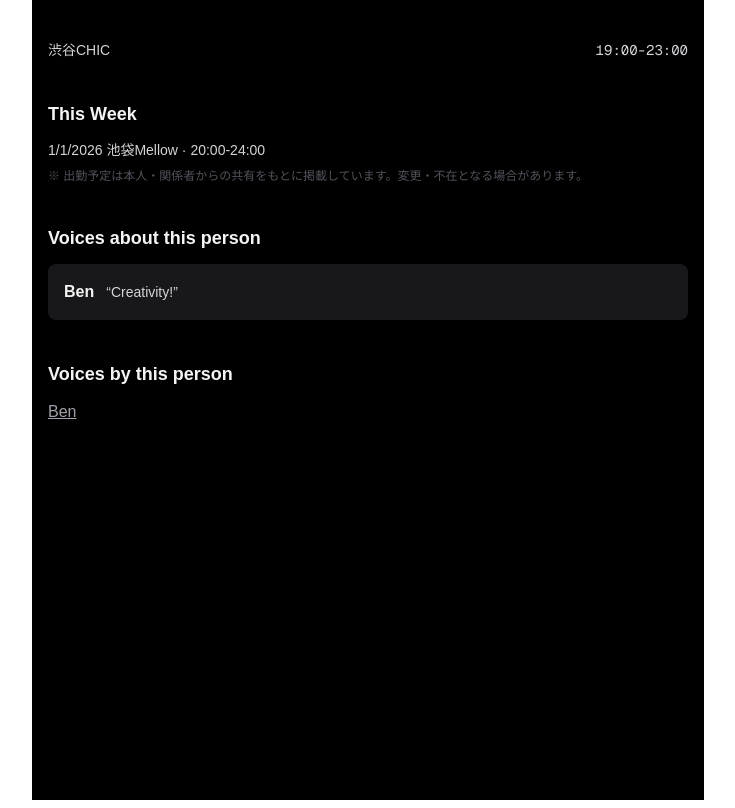
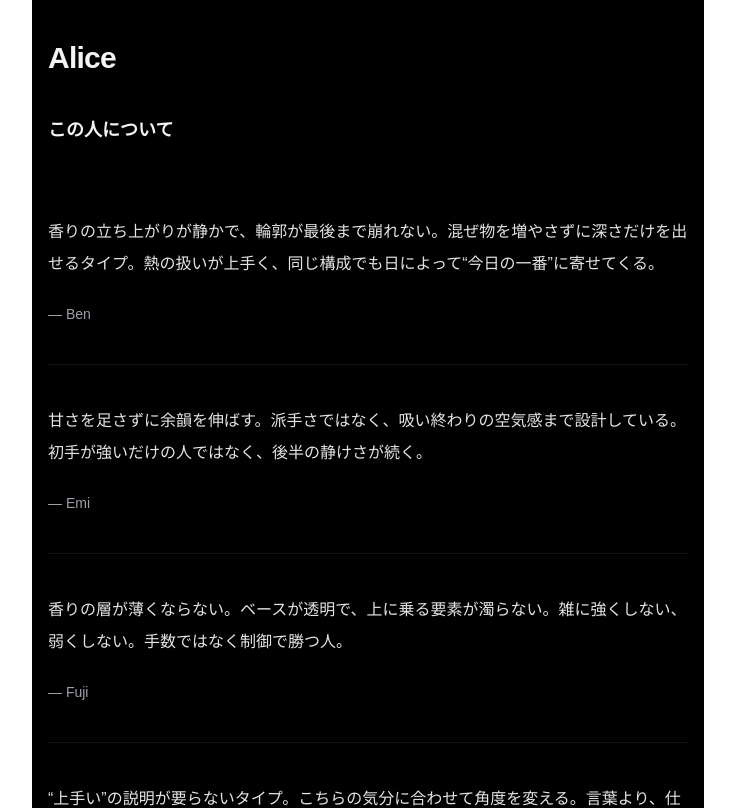
Before and after one commit to enganche1988/shisha-player, a Next.js app: page /people/alice in a window 1280 px wide. Shown: the top 808 px of the page, without its empty margins (272-1007 px from the left). Built offline with nearby package versions, Linux system fonts and the light colour scheme.

Commit message:
ui: people detail becomes exhibition-first (long recommendations as primary)

```diff
--- a/src/app/people/[slug]/page.tsx
+++ b/src/app/people/[slug]/page.tsx
@@ -4,7 +4,8 @@ export const revalidate = 0;
 import { getPrisma } from "@/lib/prisma";
 
 type TodayInfo = { shop?: string; start?: string; end?: string };
-type FallbackShift = { id: string; shop: { area?: string; displayName: string }; date: Date; start?: string; end?: string };
+type PersonLite = { slug: string; displayName: string };
+type RecommendationLite = { id: string; body: string; fromPerson: PersonLite };
 
 function getShopAndTime(today: TodayInfo | undefined): { shop: string; time: string } {
   const shop = today?.shop ?? "—";
@@ -22,9 +23,31 @@ function fallbackDataFor(slug: string | undefined) {
   const s = typeof slug === "string" && slug.length > 0 ? slug : "anonymous";
   const simpleName = s.charAt(0).toUpperCase() + s.slice(1);
   const today: TodayInfo = { shop: "渋谷CHIC", start: "19:00", end: "23:00" };
-  const weekShifts: FallbackShift[] = [
-    { id: "t", shop: { area: "渋谷", displayName: "渋谷CHIC" }, date: new Date(), start: "19:00", end: "23:00" },
-    { id: "w1", shop: { area: "池袋", displayName: "池袋Mellow" }, date: new Date(Date.now() + 2 * 24 * 60 * 60 * 1000), start: "20:00", end: "24:00" },
+  const abouts: RecommendationLite[] = [
+    {
+      id: "r1",
+      body:
+        "香りの立ち上がりが静かで、輪郭が最後まで崩れない。混ぜ物を増やさずに深さだけを出せるタイプ。熱の扱いが上手く、同じ構成でも日によって“今日の一番”に寄せてくる。",
+      fromPerson: { slug: "ben", displayName: "Ben" },
+    },
+    {
+      id: "r2",
+      body:
+        "甘さを足さずに余韻を伸ばす。派手さではなく、吸い終わりの空気感まで設計している。初手が強いだけの人ではなく、後半の静けさが続く。",
+      fromPerson: { slug: "emi", displayName: "Emi" },
+    },
+    {
+      id: "r3",
+      body:
+        "香りの層が薄くならない。ベースが透明で、上に乗る要素が濁らない。雑に強くしない、弱くしない。手数ではなく制御で勝つ人。",
+      fromPerson: { slug: "fuji", displayName: "Fuji" },
+    },
+    {
+      id: "r4",
+      body:
+        "“上手い”の説明が要らないタイプ。こちらの気分に合わせて角度を変える。言葉より、仕上がりで黙らせてくる。",
+      fromPerson: { slug: "chloe", displayName: "Chloe" },
+    },
   ];
   return {
     person: {
@@ -33,10 +56,7 @@ function fallbackDataFor(slug: string | undefined) {
       canComment: true,
     },
     today,
-    abouts: [
-      { id: "b", fromPerson: { slug: "ben", displayName: "Ben" }, body: "Creativity!" }
-    ],
-    weekShifts,
+    abouts,
     bys: [
       { id: "to1", toPerson: { slug: "ben", displayName: "Ben" } }
     ]
@@ -66,7 +86,7 @@ async function getPersonData(slug: string | undefined) {
       b.fromPersonReceivedCount - a.fromPersonReceivedCount ||
       b.createdAt.getTime() - a.createdAt.getTime()
     );
-    const aboutsTop = abouts.filter(Boolean).slice(0, 3);
+    const aboutsTop = abouts.filter(Boolean).slice(0, 5);
 
     const today = new Date();
     today.setHours(0, 0, 0, 0);
@@ -101,7 +121,7 @@ async function getPersonData(slug: string | undefined) {
         }
       : undefined;
 
-    return { person, today: todayInfo, abouts: aboutsTop, weekShifts, bys };
+    return { person, today: todayInfo, abouts: aboutsTop, bys };
   } catch {
     return fallbackDataFor(slug);
   }
@@ -109,77 +129,62 @@ async function getPersonData(slug: string | undefined) {
 
 export default async function PeopleDetail({ params }: { params: { slug?: string } }) {
   const data = await getPersonData(params?.slug);
-  const { person, today, abouts, weekShifts, bys } = data as any;
-  const now = new Date();
-  const weekOnly = Array.isArray(weekShifts)
-    ? (weekShifts as any[]).filter(s => {
-        const d = s?.date instanceof Date ? s.date : new Date(s?.date);
-        return !isSameDay(d, now);
-      })
-    : [];
+  const { person, today, abouts, bys } = data as any;
 
   return (
     <main className="min-h-screen bg-black text-zinc-100 py-10 px-4 max-w-2xl mx-auto">
+      {/* Name */}
+      <header className="mb-10">
+        <h1 className="text-3xl font-semibold tracking-tight">{person.displayName}</h1>
+      </header>
+
+      {/* この人について (main) */}
+      {abouts.length > 0 && (
+        <section className="mb-12">
+          <h2 className="text-lg font-semibold mb-8">この人について</h2>
+          <div className="divide-y divide-zinc-800/50">
+            {abouts.map((rec: any) => (
+              <article key={rec.id} className="py-10">
+                <p className="whitespace-pre-wrap leading-8 text-zinc-200">
+                  {rec.body}
+                </p>
+                <div className="mt-6 text-sm text-zinc-400">
+                  —{" "}
+                  <a className="hover:underline" href={`/people/${rec.fromPerson.slug}`}>
+                    {rec.fromPerson.displayName}
+                  </a>
+                </div>
+              </article>
+            ))}
+          </div>
+        </section>
+      )}
+
       {/* Today */}
-      <section className="mb-10">
+      <section className="mb-12">
+        <h2 className="text-lg font-semibold mb-4">Today</h2>
         <div className="flex items-baseline justify-between gap-4 text-sm text-zinc-300">
           <span className="min-w-0 truncate">{getShopAndTime(today).shop}</span>
           <span className="whitespace-nowrap font-mono tabular-nums">{getShopAndTime(today).time}</span>
         </div>
       </section>
 
-      {/* This Week (optional) */}
-      {person.isStaff && weekOnly.length > 0 && (
-        <section className="mb-10">
-          <h2 className="text-lg font-bold mb-3">This Week</h2>
-          <ul className="space-y-2">
-            {weekOnly.map((s: any) => {
-              const d = s.date instanceof Date ? s.date : new Date(s.date);
-              const start = s.startTime ? new Date(s.startTime) : null;
-              const end = s.endTime ? new Date(s.endTime) : null;
-              const pad2 = (n: number) => String(n).padStart(2, "0");
-              const startStr = s.start ?? (start ? `${pad2(start.getHours())}:${pad2(start.getMinutes())}` : undefined);
-              const endStr = s.end ?? (end ? `${pad2(end.getHours())}:${pad2(end.getMinutes())}` : undefined);
-              const shopName = s.shop?.displayName;
-              const line = shopName && startStr && endStr ? `${shopName} · ${startStr}-${endStr}` : `${shopName ?? "—"} · —`;
-              return (
-                <li key={s.id} className="text-sm text-zinc-300">
-                  {d.toLocaleDateString()} {line}
-                </li>
-              );
-            })}
+      {/* この人が選ぶ人 (navigation, subtle) */}
+      {person.canComment && bys.length > 0 && (
+        <section className="mt-16">
+          <h2 className="text-sm font-semibold text-zinc-400 mb-4">この人が選ぶ人</h2>
+          <ul className="space-y-3">
+            {bys.map((rec: any) => (
+              <li key={rec.id}>
+                <a
+                  href={`/people/${rec.toPerson.slug}`}
+                  className="text-sm text-zinc-400 hover:text-zinc-200 hover:underline"
+                >
+                  {rec.toPerson.displayName}
+                </a>
+              </li>
+            ))}
           </ul>
-          <div className="text-xs text-zinc-600 mt-2">
-            ※ 出勤予定は本人・関係者からの共有をもとに掲載しています。変更・不在となる場合があります。
-          </div>
-        </section>
-      )}
-
-      {/* Voices about */}
-      {abouts.length > 0 && (
-        <section className="mb-10">
-          <h2 className="text-lg font-bold mb-3">Voices about this person</h2>
-          <div className="space-y-4">
-            {abouts.map((rec: any) => (
-              <div key={rec.id} className="p-4 rounded-lg bg-zinc-900 flex gap-3 items-baseline">
-                <span>
-                  <a className="hover:underline font-bold" href={`/people/${rec.fromPerson.slug}`}>{rec.fromPerson.displayName}</a>
-                </span>
-                <span className="text-sm text-zinc-300">“{rec.body}”</span>
-              </div>
-            ))}
-          </div>
-        </section>
-      )}
-      {/* Voices by */}
-      {person.canComment && bys.length > 0 && (
-        <section>
-          <h2 className="text-lg font-bold mb-3">Voices by this person</h2>
-          <div className="space-x-3">
-            {bys.map((rec: any) =>
-              <a key={rec.id} href={`/people/${rec.toPerson.slug}`} className="inline-block text-zinc-400 underline hover:text-zinc-100">{rec.toPerson.displayName}</a>
-            )}
-          </div>
         </section>
       )}
     </main>
```
